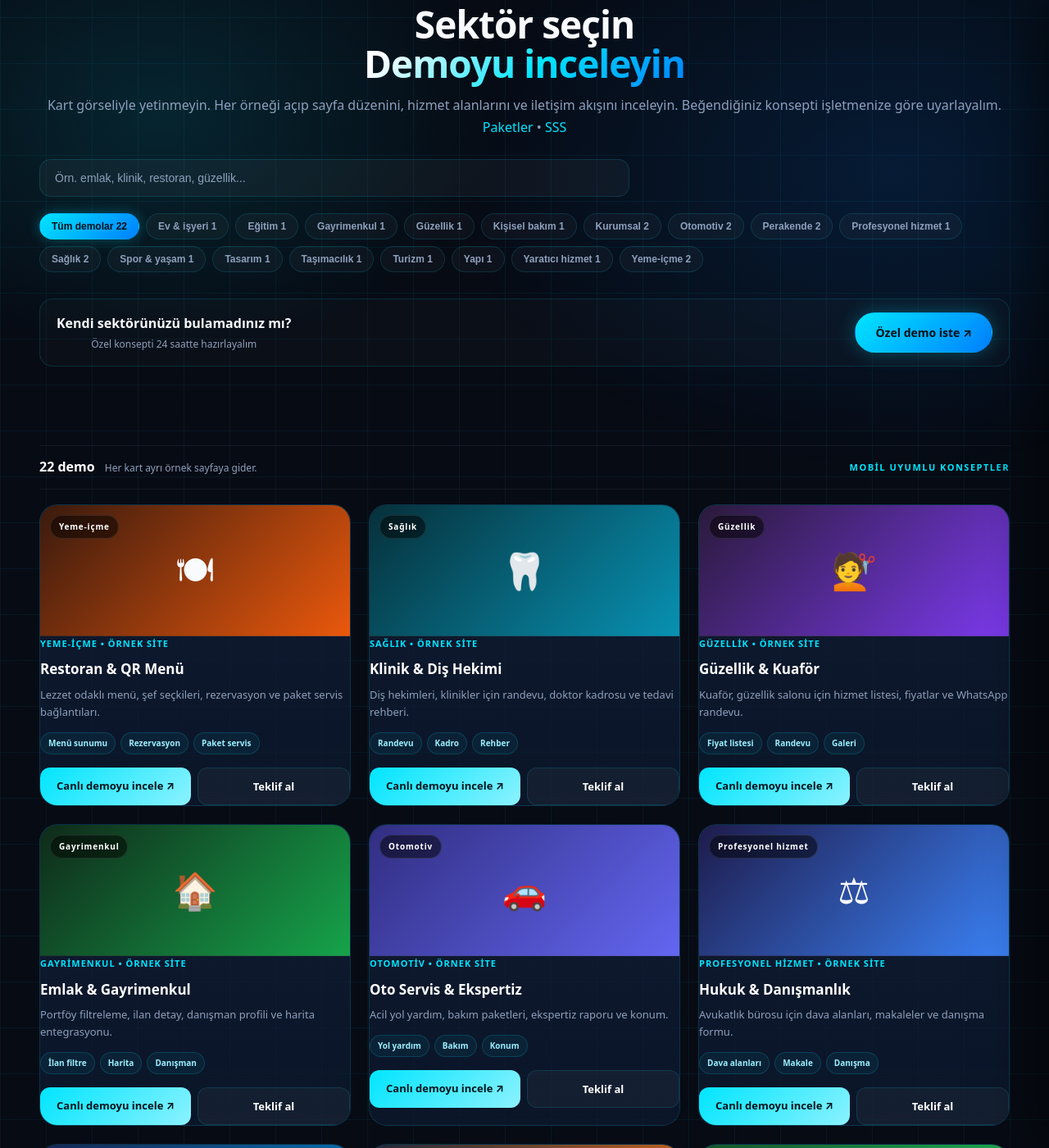
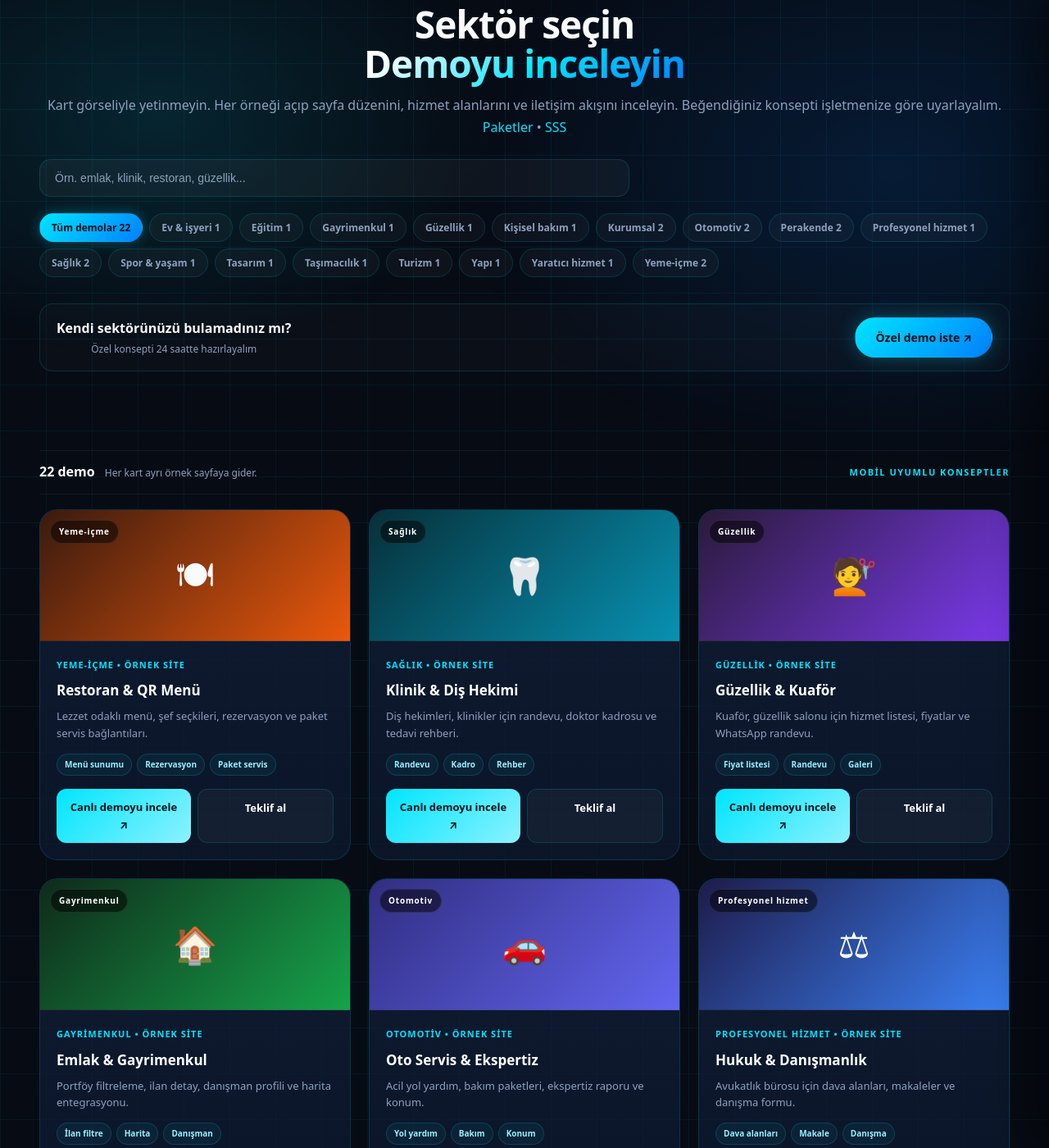
Before and after one commit to 1199mem/vitrinkodu.com.tr, a Jekyll site: the page built from demolar/index.html, in a window 1280 px wide and 1400 px high, scrolled down 203 px. Shown: the whole window at 82% size. Built offline with Jekyll 4.4.1, drawn with Linux system fonts in a browser that asks for light colours.

Commit message:
head.html

```diff
--- a/_includes/head.html
+++ b/_includes/head.html
@@ -121,7 +121,7 @@ body.menu-open{overflow:hidden}
 .demo-card-22:hover{transform:translateY(-6px);border-color:rgba(0,229,255,0.32);box-shadow:0 18px 50px rgba(0,0,0,0.4), 0 0 28px rgba(0,229,255,0.14)}
 .demo-card-22 .thumb{height:160px;display:grid;place-items:center;font-size:44px;position:relative;border-bottom:1px solid rgba(255,255,255,0.06)}
 .demo-card-22 .thumb .badge-cat{position:absolute;top:12px;left:12px;font-size:10px;font-weight:800;letter-spacing:0.8px;padding:5px 10px;border-radius:999px;background:rgba(0,0,0,0.5);backdrop-filter:blur(8px);color:#fff;border:1px solid rgba(255,255,255,0.1)}
-.demo-card-22 .body{padding:20px;display:flex;flex-direction:column;flex-grow:1}
+.demo-card-22 .card-body{padding:20px;display:flex;flex-direction:column;flex-grow:1}
 .demo-card-22 h3{font-size:17px;font-weight:800;margin-bottom:6px;color:#fff}
 .demo-card-22 .cat{font-size:11px;color:var(--cyan);font-weight:700;letter-spacing:1px;text-transform:uppercase;margin-bottom:8px}
 .demo-card-22 p{font-size:13px;color:var(--muted);line-height:1.6;margin-bottom:14px;flex-grow:1}
@@ -132,6 +132,9 @@ body.menu-open{overflow:hidden}
 .demo-card-22 .actions .primary{background:linear-gradient(135deg,var(--cyan),#8CF2FF);color:#00141C}
 .demo-card-22 .actions .secondary{background:rgba(255,255,255,0.04);border:1px solid var(--border);color:#fff}
 .demo-card-22 .actions a:hover{transform:translateY(-1px)}
+/* FIX: Filter chip button reset - beyaz kutu olmasın */
+button.filter-chip{appearance:none;-webkit-appearance:none;font-family:inherit}
+.demo-card-22 .card-body{padding:20px;display:flex;flex-direction:column;flex-grow:1}
 /* Scroll lock - iOS fix */
 html.scroll-lock, body.scroll-lock{overflow:hidden !important;position:fixed;left:0;right:0;width:100%}
 </style>
```
